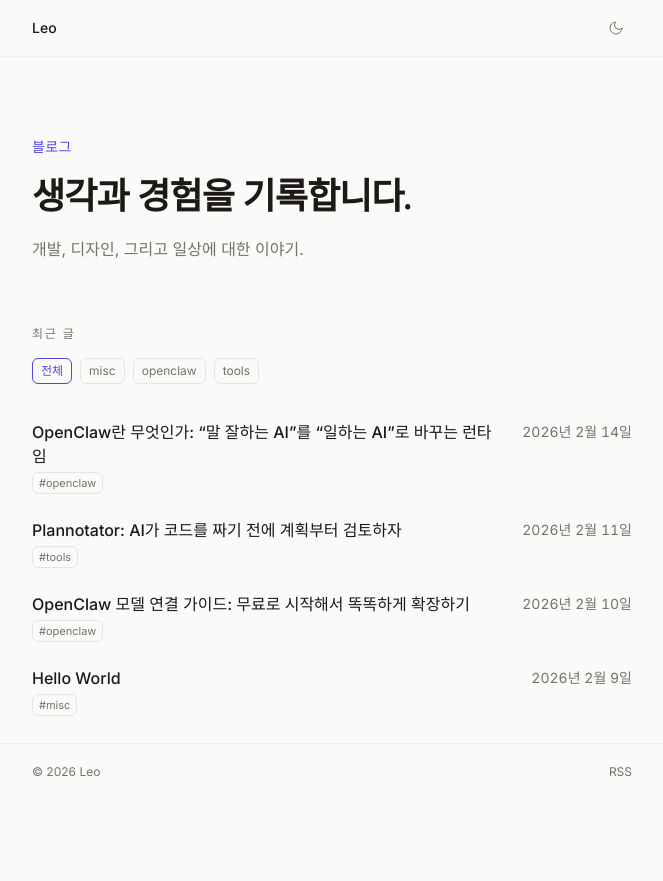
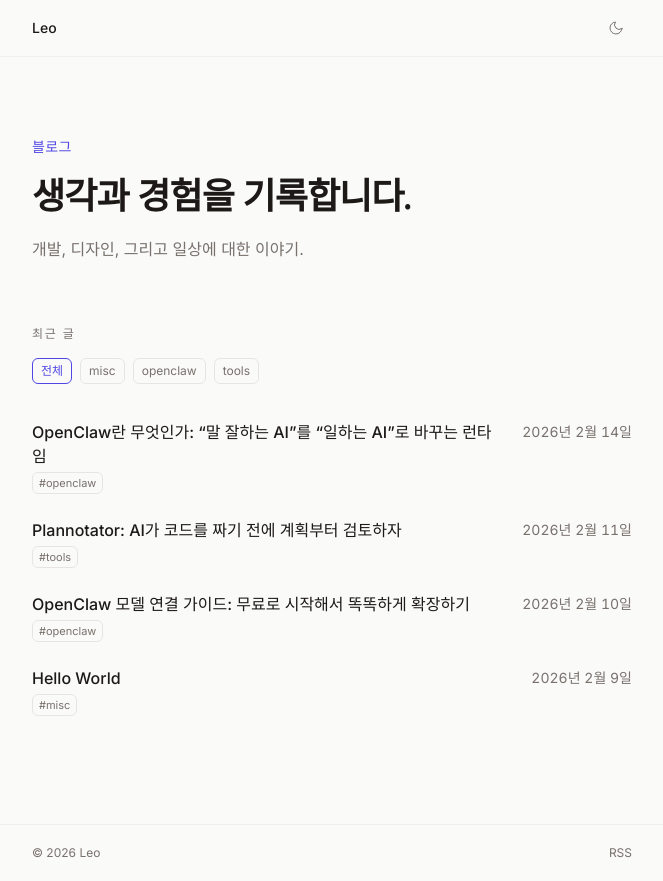
Before and after one commit to devori/blog, a Next.js app: page / in a window 1280 px wide. Shown: the whole page, without its empty margins (308-971 px from the left). Before the commit the page ends 800 px from the top, so only its background shows below. Built offline with nearby package versions, Linux system fonts and the light colour scheme; no server answers.

Commit message:
revert: unfix footer and restore natural page scrolling

```diff
--- a/app/page.tsx
+++ b/app/page.tsx
@@ -73,14 +73,13 @@ export default async function Home({
   };
 
   return (
-    <div className="h-screen flex flex-col overflow-hidden">
+    <div className="min-h-screen flex flex-col">
       <script
         type="application/ld+json"
         dangerouslySetInnerHTML={{ __html: JSON.stringify(jsonLd) }}
       />
       <Nav />
 
-      <main className="flex-1 overflow-y-auto">
       {/* Hero */}
       <header className="max-w-[640px] w-full mx-auto px-5 pt-20 pb-16 animate-fade-up stagger-1">
         <p className="text-sm text-accent font-medium mb-4 tracking-wide">블로그</p>
@@ -93,7 +92,7 @@ export default async function Home({
       </header>
 
       {/* Posts */}
-      <section className="max-w-[640px] w-full mx-auto px-5 pb-24">
+      <main className="max-w-[640px] w-full mx-auto px-5 pb-24 flex-1">
         <div className="animate-fade-up stagger-2">
           <h2 className="text-xs font-medium text-muted uppercase tracking-[0.15em] mb-4">
             최근 글
@@ -174,7 +173,6 @@ export default async function Home({
             ))
           )}
         </div>
-      </section>
       </main>
 
       <Footer />
--- a/app/posts/[slug]/page.tsx
+++ b/app/posts/[slug]/page.tsx
@@ -82,15 +82,14 @@ export default async function Post({ params }: Props) {
   };
 
   return (
-    <div className="h-screen flex flex-col overflow-hidden">
+    <div className="min-h-screen flex flex-col">
       <script
         type="application/ld+json"
         dangerouslySetInnerHTML={{ __html: JSON.stringify(jsonLd) }}
       />
       <Nav backLink />
 
-      <main className="flex-1 overflow-y-auto">
-      <article className="max-w-[640px] w-full mx-auto px-5 pt-12 pb-24">
+      <article className="max-w-[640px] w-full mx-auto px-5 pt-12 pb-24 flex-1">
         {/* Post Header */}
         <header className="mb-10 animate-fade-up stagger-1">
           <div className="flex items-center gap-2 text-sm text-muted mb-4">
@@ -142,7 +141,6 @@ export default async function Post({ params }: Props) {
           dangerouslySetInnerHTML={{ __html: contentHtml }}
         />
       </article>
-      </main>
 
       <Footer />
     </div>
```
